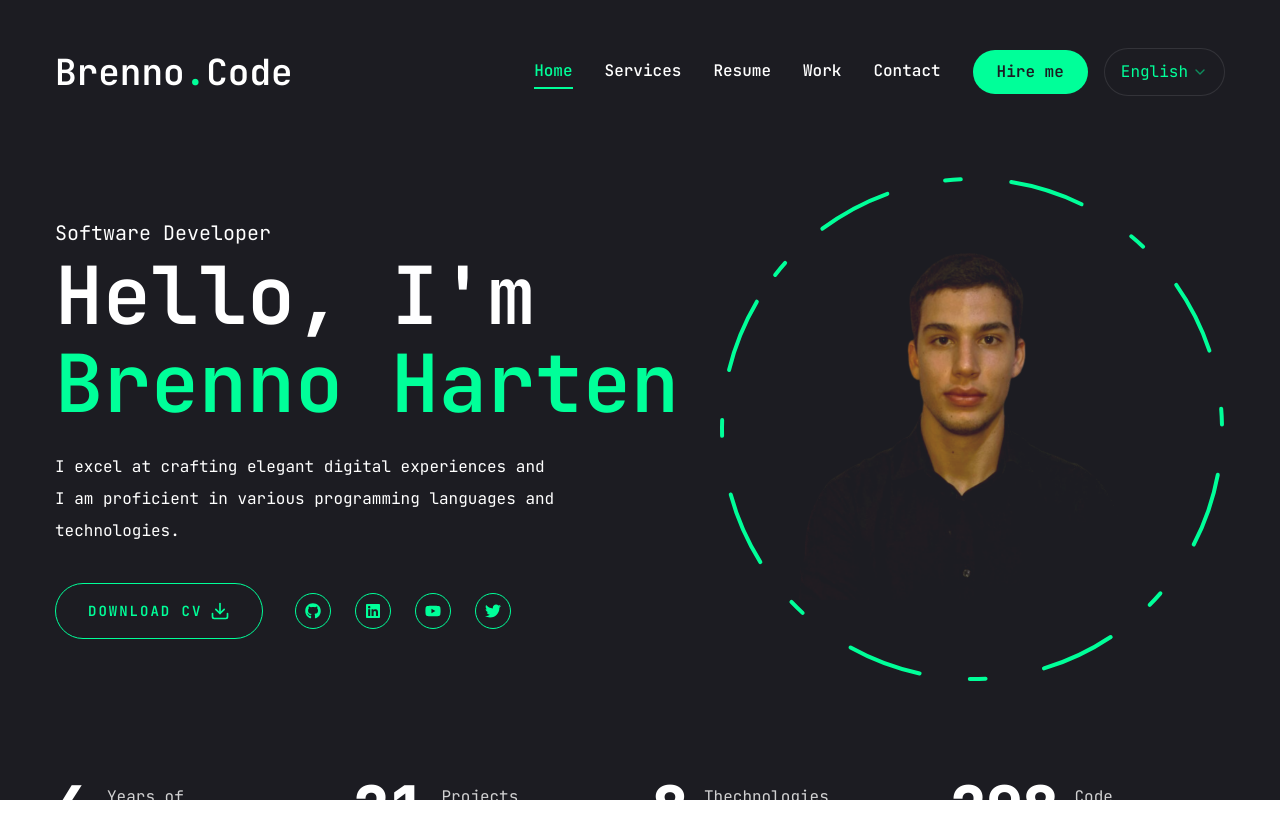
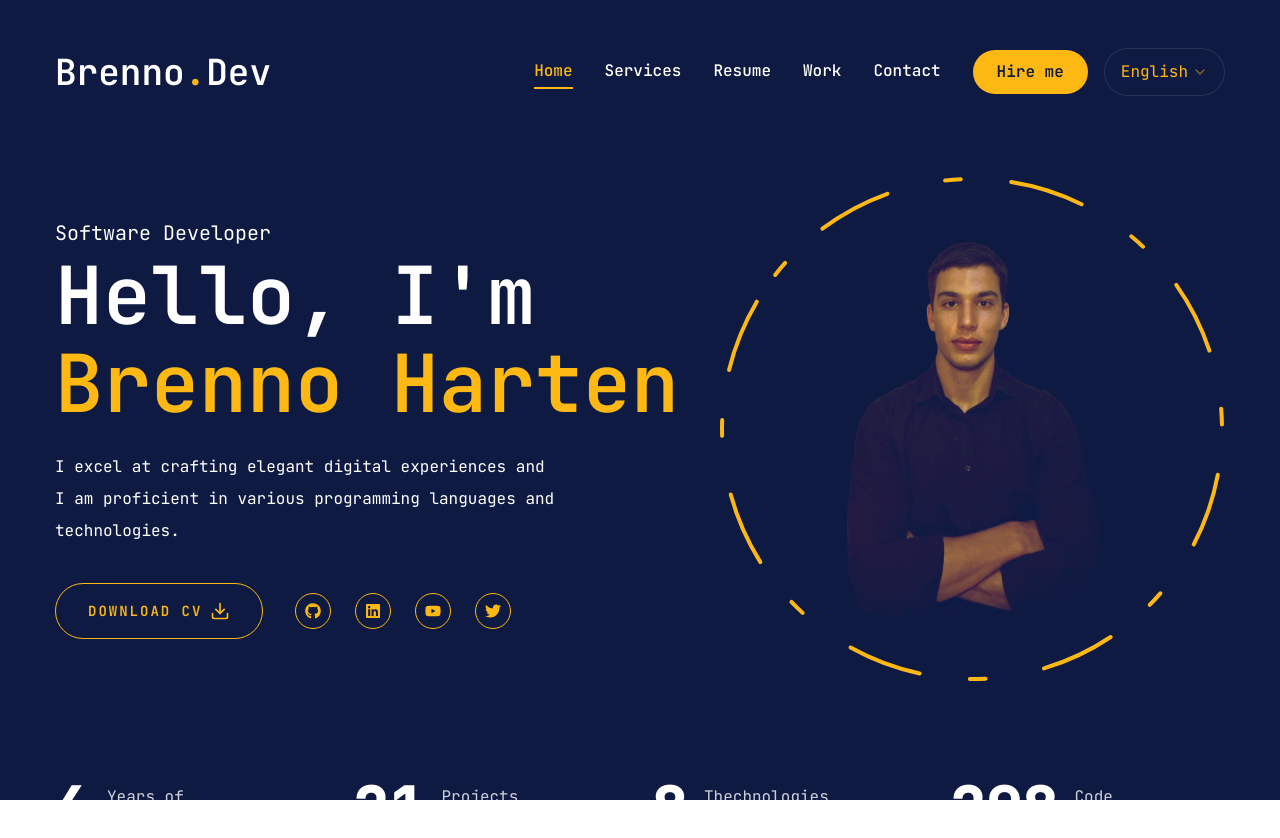
Before and after one commit to brennoharten/Portfolio, a Next.js app: page / in a window 1280 px wide. Shown: the top 838 px of the page. Built offline with nearby package versions, Linux system fonts and the light colour scheme; no server answers.

Commit message:
ajustando imagem principal

```diff
--- a/src/app/globals.css
+++ b/src/app/globals.css
@@ -25,6 +25,6 @@
   }
 
   .text-outline-hover {
-    -webkit-text-stroke: 1px #00ff99;
+    -webkit-text-stroke: 1px #FDB813;
   }
 }
--- a/src/app/resume/page.tsx
+++ b/src/app/resume/page.tsx
@@ -138,7 +138,7 @@ const skills = {
 import { Tabs, TabsContent, TabsList, TabsTrigger } from '@/components/ui/tabs'
 import { Tooltip, TooltipContent, TooltipProvider, TooltipTrigger } from '@/components/ui/tooltip'
 import { ScrollArea } from '@/components/ui/scroll-area'
-import { easeIn, motion } from 'framer-motion'
+import { motion } from 'framer-motion'
 
 export default function page() {
     const t = useTranslations('resume')
--- a/src/components/Header.tsx
+++ b/src/components/Header.tsx
@@ -33,7 +33,7 @@ export default function Header() {
             <div className="container mx-auto flex justify-between items-center">
                 <Link href="/">
                     <h1 className="text-4xl font-semibold">
-                        Brenno<span className="text-accent">.</span>Code
+                        Brenno<span className="text-accent">.</span>Dev
                     </h1>
                 </Link>
                 {/* desketop nav */}
--- a/src/components/MobileNav.tsx
+++ b/src/components/MobileNav.tsx
@@ -43,7 +43,7 @@ export default function MobileNav() {
                 <div className="mt-32 mb-40 text-center text-2xl">
                     <Link href="/">
                         <h1 className="text-4xl font-semibold">
-                            Brenno<span className="text-accent">.</span>Code
+                            Brenno<span className="text-accent">.</span>Dev
                         </h1>
                     </Link>
                 </div>
--- a/src/components/Photo.tsx
+++ b/src/components/Photo.tsx
@@ -16,22 +16,28 @@ export default function Photo() {
             }}>
                 {/* image */}
                 <motion.div
-                    initial={{ opacity: 0 }} animate={{
+                    initial={{ opacity: 0 }}
+                    animate={{
                         opacity: 1,
                         transition: {
-                            delay: 2.4, duration:
-                                0.4, ease: "easeInOut"
+                            delay: 2.4,
+                            duration: 0.4,
+                            ease: "easeInOut",
                         },
                     }}
-                    className="w-[298px] h-[298px] xl:w-[498px] xl:h-[498px] mix-blend-lighten absolute flex items-center justify-center">
-                    <div className="w-[200px] h-[200px] xl:w-[350px] xl:h-[350px] relative">
+                    className="w-[298px] h-[298px] xl:w-[498px] xl:h-[498px] absolute flex items-center justify-center"
+                >
+                    <div className="relative w-[200px] h-[200px] xl:w-[380px] xl:h-[380px]">
+                        <div className="absolute inset-0 rounded-full bg-[#0F1A42] z-0" />
                         <Image
                             src="/assets/photo.png"
                             priority
                             quality={100}
                             fill
                             alt=""
-                            className="object-contain w-full h-full"
+                            className="object-contain w-full h-full z-10
+                            [mask-image:radial-gradient(circle,_rgba(0,0,0,1)_60%,_rgba(0,0,0,0)_100%)]
+                            [mask-composite:exclude] mix-blend-lighten"
                         />
                     </div>
                 </motion.div>
@@ -41,7 +47,7 @@ export default function Photo() {
                     viewBox="0 0 506 506"
                     xmlns="http://ww.3.org/2000/svg"
                 >
-                    <motion.circle cx="253" cy="253" r="250" stroke="#00ff99" strokeWidth="4"
+                    <motion.circle cx="253" cy="253" r="250" stroke="#FDB813" strokeWidth="4"
                         strokeLinecap="round"
                         strokeLinejoin="round"
                         initial={{ strokeDasharray: "24 10 0 0" }}
--- a/tailwind.config.ts
+++ b/tailwind.config.ts
@@ -25,10 +25,10 @@ const config: Config = {
 		},
 		extend: {
 			colors: {
-				primary: "#1c1c22",
+				primary: "#0F1A42",
 				accent: {
-					DEFAULT: "#00ff99",
-					hover: "#00e187",
+					DEFAULT: "#FDB813",
+					hover: "#FF9966",
 				},
 				background: "var(--background)",
 				foreground: "var(--foreground)",
```
Also changed, not shown: public/assets/photo.png, public/assets/photo2.png (added).
